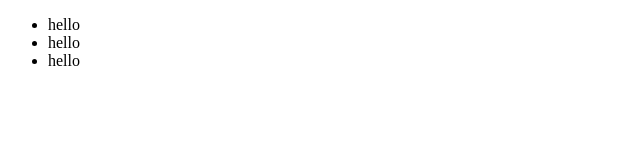
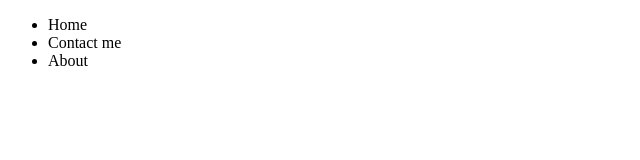
Before and after one commit to anu03k/trailWeb, a plain HTML site: page index.html in a window 1280 px wide. Shown: the full height of the page, 0-640 px from the left. Drawn offline with Linux system fonts and the light colour scheme.

Commit message:
Edited some text

```diff
--- a/index.html
+++ b/index.html
@@ -6,15 +6,17 @@
     <meta http-equiv="X-UA-Compatible" content="IE=edge">
     <meta name="viewport" content="width=device-width, initial-scale=1.0">
     <title>Document</title>
+
 </head>
 
 <body>
 
     <ul>
-        <li>hello</li>
-        <li>hello</li>
-        <li>hello</li>
+        <li>Home</li>
+        <li>Contact me</li>
+        <li>About</li>
     </ul>
+
 
 </body>
 
```
